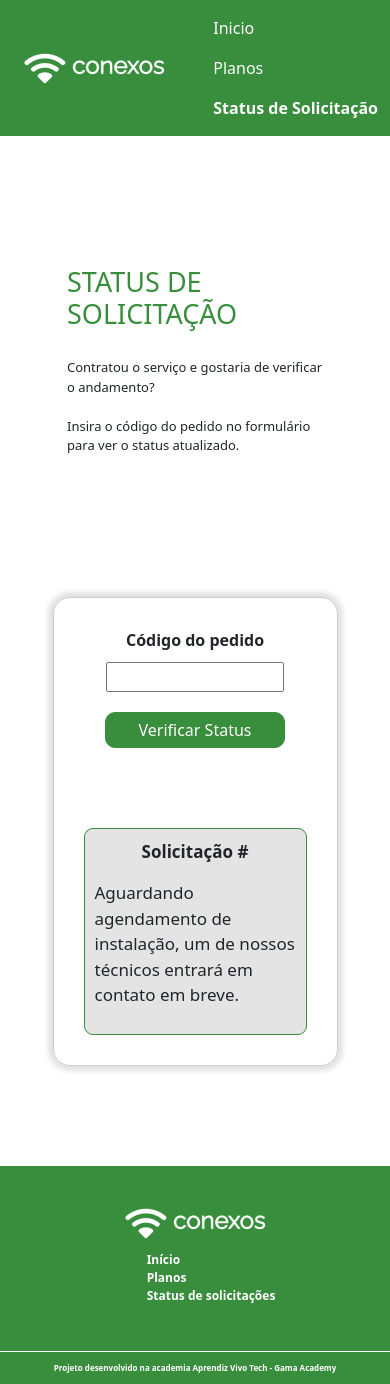
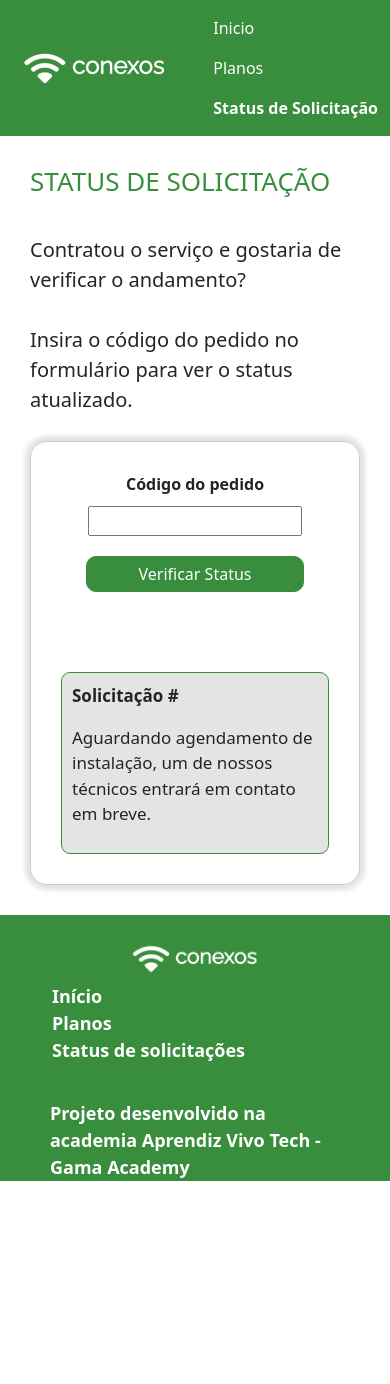
Before and after one commit to Thigas0608/VivoAprendiz-INTEGRADOR.CONEXOS-Gama, a plain HTML site: page statusDeSolicitacao.html in a window 390 px wide. After the commit the page ends 1181 px from the top, so only its background shows below. Drawn offline with nearby package versions, Linux system fonts and the light colour scheme.

Commit message:
Atualização da Responsividade

```diff
--- a/css/estilo.css
+++ b/css/estilo.css
@@ -30,7 +30,7 @@ header ul.navbar-nav a.nav-link.active {
 
 /* Carrossel */
 main section div.carousel.slide {
-    background: linear-gradient(rgb(144, 144, 250), rgb(255, 255, 255))
+    background: linear-gradient(#C8E6C9, rgb(255, 255, 255))
 }
 
 main section div.carousel-item {
@@ -187,11 +187,11 @@ section.contratacaoConexos article div.imagemContratacaoPlano {
 
 /* Final da parte da Contratação Conexos */
 
+
 /* Status de Solicitação */
 section.statusSolicitacao {
-    background: linear-gradient(rgb(255, 255, 255), rgb(144, 144, 250));
+    background: linear-gradient(rgb(255, 255, 255), #C8E6C9);
     padding: 50px 0px;
-
 }
 
 section.statusSolicitacao article.containerStatus div.imagemStatus img {
@@ -218,7 +218,7 @@ section.statusSolicitacao article div.conteudoStatus button.buttonStatus {
     color: #FDFDFD;
     padding: 5px;
     border: 1px solid #388E3C;
-    box-shadow: 0px 0px 5px 5px #8588af;
+    box-shadow: 0px 0px 5px 5px #d2d4f1;
     width: 100%;
     padding: 5px 10px;
     margin-top: 30px;
@@ -228,8 +228,7 @@ section.statusSolicitacao article div.conteudoStatus button.buttonStatus:hover {
     background-color: #1d6321;
 }
 
-
-/* Fianl da parte de Status de Solicitação */
+/* Final da parte de Status de Solicitação */
 
 
 /* Footer */
@@ -277,7 +276,7 @@ footer ul li {
 footer div.row {
     margin: 0px 90px;
 }
-
+footer
 footer div.copyright {
     text-align: center;
     border-top: 1.5px solid #FFFFFF;
@@ -301,13 +300,12 @@ section.paginaStatusSolicitacao {
 
 section.paginaStatusSolicitacao article div.tituloTexto h1 {
     color: #388E3C;
-    font-size: 60px;
+    font-size: 40px;
     width: 100%;
 }
 
 section.paginaStatusSolicitacao article div.tituloTexto p {
-
-    font-size: 30px;
+    font-size: 25px;
 }
 
 section.paginaStatusSolicitacao article.containerCodigo {
@@ -315,13 +313,13 @@ section.paginaStatusSolicitacao article.containerCodigo {
 }
 
 section.paginaStatusSolicitacao article form.formularioCodigo {
-    width: 500px;
+    width: auto;
     border: 1px solid #ccc;
     padding: 30px;
     border-radius: 17px;
     text-align: center;
     box-shadow: 0px 0px 5px 5px #e3e1e1;
-    margin-top: 95px;
+    margin-top: 10px;
 }
 
 section.paginaStatusSolicitacao form.formularioCodigo input {
@@ -355,73 +353,17 @@ section.paginaStatusSolicitacao article form div {
     font-size: 17px;
 }
 
-
-@media only screen and (max-width: 555px) {
-    section.paginaStatusSolicitacao article div.tituloTexto p {
-        font-size: 15px;
-    }
-
-    body main section article div {
-        display: flex;
-        flex-flow: wrap;
-        justify-content: center;
-    }
-
-    section.paginaStatusSolicitacao article form.formularioCodigo {
-        width: 333px;
-    }
-
-    section.paginaStatusSolicitacao article div.tituloTexto h1 {
-        font-size: 35px;
-    }
-}
-
-
-@media only screen and (max-width: 425px) {
-
-    footer ul li a {
-        font-size: 12px;
-    }
-
-    section.paginaStatusSolicitacao article div.tituloTexto p {
-        font-size: 13px;
-    }
-
-    body main section article div {
-        display: flex;
-        flex-flow: wrap;
-    }
-
-    section.paginaStatusSolicitacao article form.formularioCodigo {
-        width: 285px;
-
-    }
-
-    section.paginaStatusSolicitacao article div.tituloTexto h1 {
-        font-size: 27px;
-    }
-
-    section.paginaStatusSolicitacao article div.tituloTexto p {
-        width: 256px;
-    }
-
-    footer div.copyright {
-        font-size: 8px;
-    }
-
-}
-
-
-/* Final da PAGINA de Status de Solicitação */
-
+/* Final da parte de Status de Solicitação */
 
 
 /* PAGINA de Contratação Conexos */
+
+
 section.paginaContratacaoConexos {
     display: flex;
     justify-content: space-evenly;
-    margin-bottom: 150px;
-    margin-top: 150px;
+    margin-bottom: 50px;
+    margin-top: 50px;
     flex-flow: wrap;
 }
 
@@ -436,6 +378,7 @@ section.paginaContratacaoConexos article div.textoTitulo h1 {
 
 section.paginaContratacaoConexos article div.textoTitulo ul {
     margin-top: 50px;
+    margin-bottom: 50px;
 }
 
 section.paginaContratacaoConexos article h4 {
@@ -447,7 +390,7 @@ section.paginaContratacaoConexos form.formularioContratacao {
     width: 500px;
     height: 800px;
     border: 1px solid #ccc;
-    padding: 70px;
+    padding: 40px;
     border-radius: 17px;
     box-shadow: 0px 0px 5px 5px #e3e1e1;
 }
@@ -482,33 +425,10 @@ section.paginaContratacaoConexos form.formularioContratacao select {
     padding: 2px 10px;
 }
 
-@media only screen and (max-width: 780px) {
-    section.paginaContratacaoConexos form.formularioContratacao {
-        width: 420px;
-    }
-
-
-    section.paginaContratacaoConexos article div.textoTitulo {
-        padding: 35px;
-    }
-}
-
-@media only screen and (max-width: 430px) {
-    section.paginaContratacaoConexos form.formularioContratacao {
-        width: 350px;
-    }
-
-
-    section.paginaContratacaoConexos article div.textoTitulo {
-        padding: 35px;
-        width: 360px;
-    }
-}
 /* Final da PAGINA de Contratação Conexos */
 
 
-
-/* Media Query 100px*/
+/* ========== Media Query 1000px ==========*/
 @media(max-width:1000px) {
 
     /* Carrossel */
@@ -575,28 +495,55 @@ section.paginaContratacaoConexos form.formularioContratacao select {
 
 
     /* Footer */
+    footer div.copyright p{
+        margin: 50px;
+        margin-bottom: 0px;
+        margin-top: 0px;
+    }
+
+    footer div.container {
+        padding: 20px;
+        display: flex;
+        flex-wrap: wrap;
+    }
+
     footer div.container div#texto-footer {
         display: none;
     }
+    /* Final footer */
 
-    footer div.container {
-        display: flex;
-        flex-direction: column;
+
+    /* Pagina Contratação Conexos */
+    section.paginaContratacaoConexos article div.textoTitulo {
+        width: auto;
     }
 
-    /* Final footer */
+    section.paginaContratacaoConexos form.formularioContratacao {
+        width: auto;
+    }
+
+    section.paginaContratacaoConexos {
+        padding: 25px;
+    }
+    /* Final da pagina de Contratação Conexos */
+
 
     /* Pagina Status de Solicitação */
-
     section.paginaStatusSolicitacao {
         display: flex;
         flex-direction: column;
         align-items: center;
+        padding: 30px;
     }
 
-    section.paginaStatusSolicitacao article div.tituloTexto {
-        width: auto;
-        margin: 30px;
+    section.paginaStatusSolicitacao article div.tituloTexto h1 {
+        font-size: 26px;
+    }
 
+    section.paginaStatusSolicitacao article div.tituloTexto p {
+        font-size: 20px;
     }
-}   /*Final  Media Query 1000px*/
+    /*Final da pagina de Status de Solicitação */
+
+}
+/*========== Final  Media Query 1000px ==========*/
--- a/statusDeSolicitacao.html
+++ b/statusDeSolicitacao.html
@@ -47,7 +47,7 @@
                         no formulário para ver o status atualizado.</p>
                 </div>
             </article>
-            <article>
+            <article class="articleformularioCodigo">
                 <form class="formularioCodigo">
                     <label for="codigo"><strong> Código do pedido</strong></label><br>
                     <input type="texto" id="codigo" name="codigoDoPedido"><br>
```
